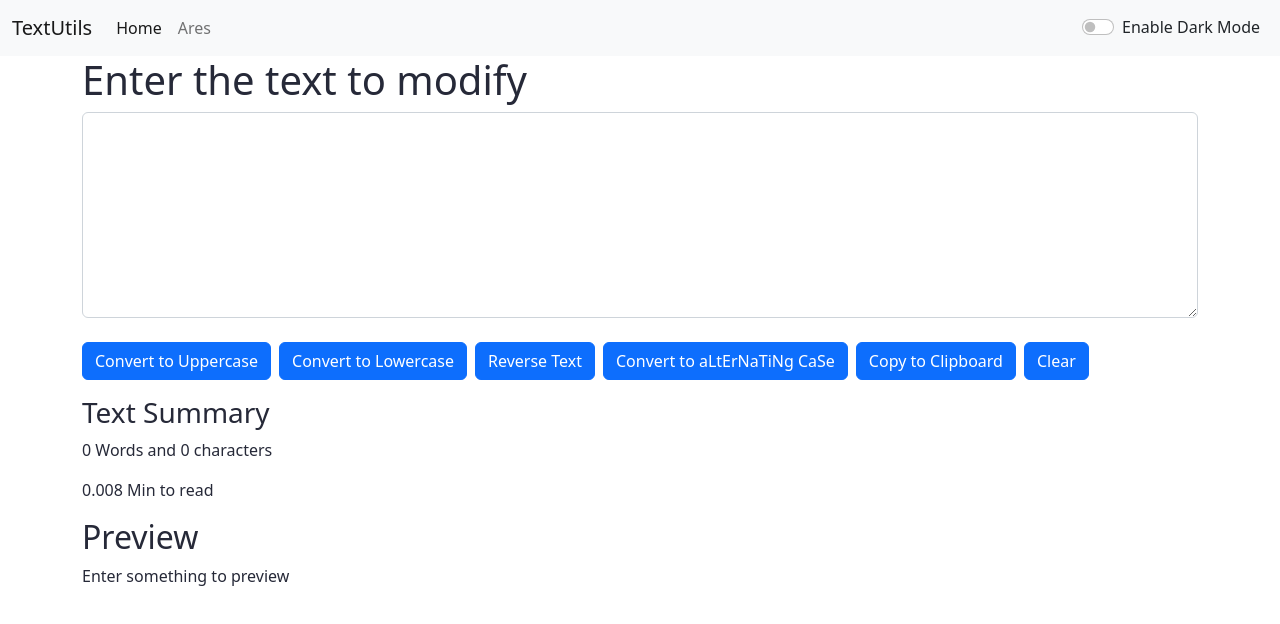
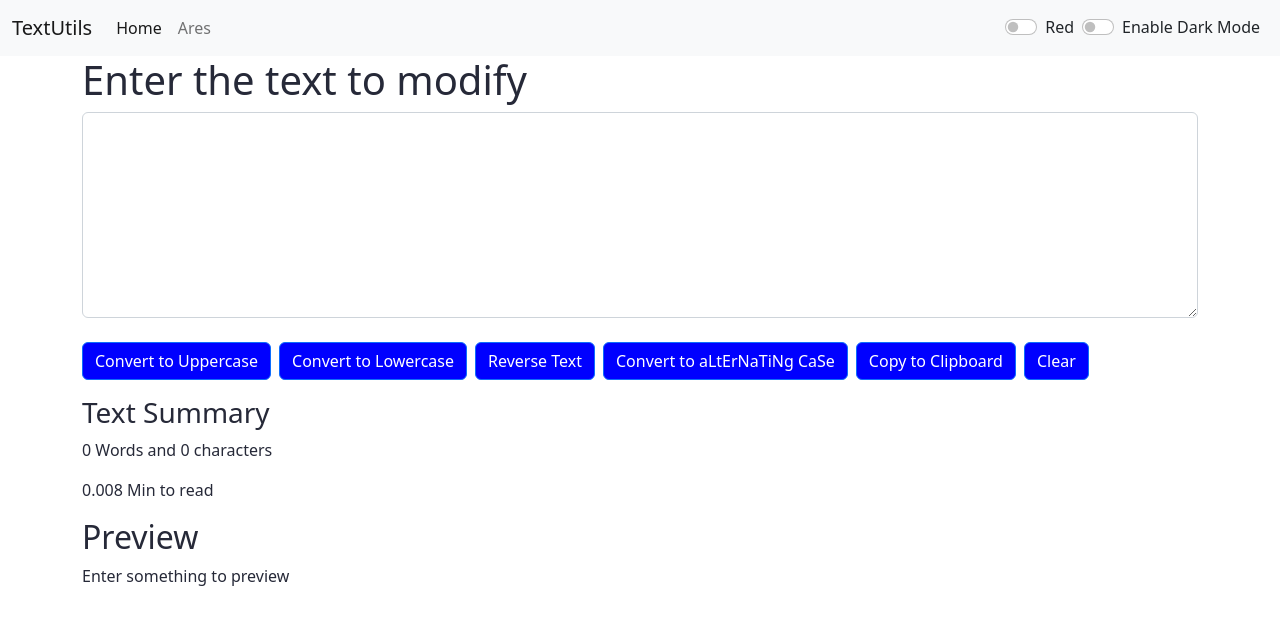
Before and after one commit to Ahadkhan-12/react-convertcase, a React (Create React App) app: page / in a window 1280 px wide. Shown: the top 624 px of the page. Built offline with nearby package versions, Linux system fonts and the light colour scheme.

Commit message:
made some changes

```diff
--- a/package.json
+++ b/package.json
@@ -8,6 +8,7 @@
     "@testing-library/user-event": "^13.5.0",
     "react": "^18.2.0",
     "react-dom": "^18.2.0",
+    "react-router-dom": "^6.15.0",
     "react-scripts": "5.0.1",
     "web-vitals": "^2.1.4"
   },
--- a/public/index.html
+++ b/public/index.html
@@ -2,18 +2,18 @@
 <html lang="en">
   <head>
     <meta charset="utf-8" />
-    <link rel="icon" href="%PUBLIC_URL%/favicon.ico" />
+    <link rel=icon href=https://cdn.jsdelivr.net/npm/@fortawesome/fontawesome-free@6/svgs/solid/rocket.svg>
     <meta name="viewport" content="width=device-width, initial-scale=1" />
     <meta name="theme-color" content="#000000" />
     <meta
       name="description"
-      content="Web site created using create-react-app"
+      content="a convert case fun app"
     />
     <link rel="apple-touch-icon" href="%PUBLIC_URL%/logo192.png" />
     <link href="https://cdn.jsdelivr.net/npm/bootstrap@5.2.3/dist/css/bootstrap.min.css" rel="stylesheet" integrity="sha384-rbsA2VBKQhggwzxH7pPCaAqO46MgnOM80zW1RWuH61DGLwZJEdK2Kadq2F9CUG65" crossorigin="anonymous">
     <link rel="manifest" href="%PUBLIC_URL%/manifest.json" />
 
-    <title>React App</title>
+    <title>TextUtils</title>
   </head>
   <body>
 
--- a/src/App.js
+++ b/src/App.js
@@ -3,12 +3,18 @@ import "./App.css";
 import Navbar from "./components/Navbar";
 import Textform from "./components/Textform";
 import Alert from "./components/Alert";
-//import About from "./components/About";
+import About from "./components/About";
+import {
+  createBrowserRouter,
+  RouterProvider,
+  Route,
+  Link,
+} from "react-router-dom";
 
 function App() {
   const [mode, setMode] = useState("light");
   const [alert, setalert] = useState(null);
-
+  const [color, setcolor] = useState("blue");
   const showAlert = (message, type) => {
     setalert({
       type: type,
@@ -24,12 +30,22 @@ function App() {
       setMode("dark");
       document.body.style.backgroundColor = "#262938";
       showAlert("Dark Mode is Enabled", "success");
+      document.title = "TextUtils-Dark";
     } else {
       setMode("light");
       document.body.style.backgroundColor = "white";
       showAlert("Light Mode is Enabled", "success");
     }
   };
+
+  const changeColor = () => {
+    if (color === "blue") {
+      setcolor("red");
+    } else {
+      setcolor("blue");
+    }
+  };
+
   return (
     <>
       <Navbar
@@ -37,12 +53,15 @@ function App() {
         aboutText="Ares"
         mode={mode}
         toggleMode={toggleMode}
+        color={color}
+        changeColor={changeColor}
       />
       <Alert alert={alert} />
       <Textform
         heading="Enter the text to modify"
         mode={mode}
         showAlert={showAlert}
+        color={color}
       />
       {/* <About /> */}
     </>
--- a/src/components/Navbar.js
+++ b/src/components/Navbar.js
@@ -47,6 +47,20 @@ export default function Navbar(props) {
               Search
             </button>
           </form> */}
+
+          <div className="form-check form-switch">
+            <input
+              className="form-check-input"
+              type="checkbox"
+              role="switch"
+              id="colorred"
+              onClick={props.changeColor}
+            />
+            <label className="form-check-label" htmlFor="colorred">
+              Red
+            </label>
+          </div>
+
           <div
             className={`form-check form-switch mx-2 text-${
               props.mode === "light" ? "dark" : "light"
--- a/src/components/Textform.js
+++ b/src/components/Textform.js
@@ -74,26 +74,47 @@ export default function Textform(props) {
             }}
           ></textarea>
         </div>
-        <button className="btn btn-primary mt-2 me-2" onClick={handleUpClick}>
+        <button
+          className="btn btn-primary mt-2 me-2"
+          style={{ backgroundColor: props.color }}
+          onClick={handleUpClick}
+        >
           Convert to Uppercase
         </button>
-        <button className="btn btn-primary mt-2 me-2" onClick={handleLoClick}>
+        <button
+          className="btn btn-primary mt-2 me-2"
+          onClick={handleLoClick}
+          style={{ backgroundColor: props.color }}
+        >
           Convert to Lowercase
         </button>
-        <button className="btn btn-primary mt-2 me-2" onClick={handleReverse}>
+        <button
+          className="btn btn-primary mt-2 me-2"
+          onClick={handleReverse}
+          style={{ backgroundColor: props.color }}
+        >
           Reverse Text
         </button>
-        <button className="btn btn-primary mt-2 me-2" onClick={handleAltCase}>
+        <button
+          className="btn btn-primary mt-2 me-2"
+          onClick={handleAltCase}
+          style={{ backgroundColor: props.color }}
+        >
           Convert to aLtErNaTiNg CaSe
         </button>
         <button
           id="copy"
           className="btn btn-primary mt-2 me-2"
           onClick={handleCopy}
+          style={{ backgroundColor: props.color }}
         >
           Copy to Clipboard
         </button>
-        <button className="btn btn-primary mt-2 me-2" onClick={handleClear}>
+        <button
+          className="btn btn-primary mt-2 me-2"
+          onClick={handleClear}
+          style={{ backgroundColor: props.color }}
+        >
           Clear
         </button>
       </div>
```
Also changed, not shown: 1 other file (tests, documents, lock files or other folders).
